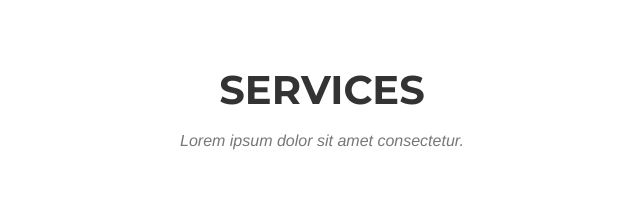
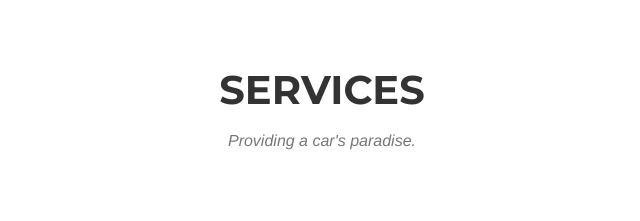
Before and after one commit to raysonIO/CarwashSite, a website: page index.html in a window 1280 px wide. Shown: the part 840-1061 px from the top of the page, 318-958 px from the left. Drawn offline with nearby package versions, Linux system fonts and the light colour scheme; a web font is replaced by a local one.

Commit message:
Update index.html

```diff
--- a/index.html
+++ b/index.html
@@ -91,7 +91,7 @@
             <div class="row">
                 <div class="col-lg-12 text-center">
                     <h2 class="section-heading">Services</h2>
-                    <h3 class="section-subheading text-muted">Lorem ipsum dolor sit amet consectetur.</h3>
+                    <h3 class="section-subheading text-muted">Providing a car's paradise.</h3>
                 </div>
             </div>
             <div class="row text-center">
```
